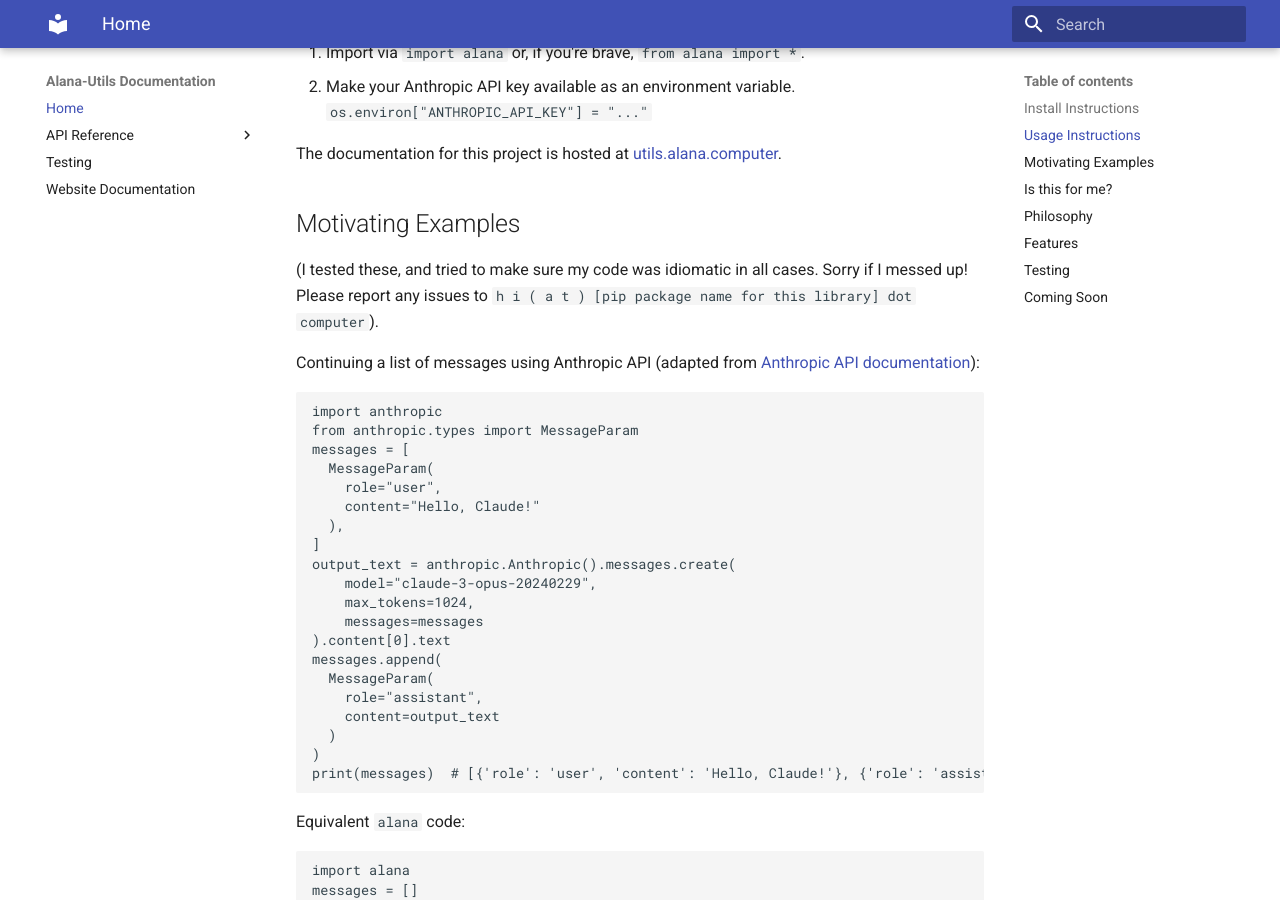
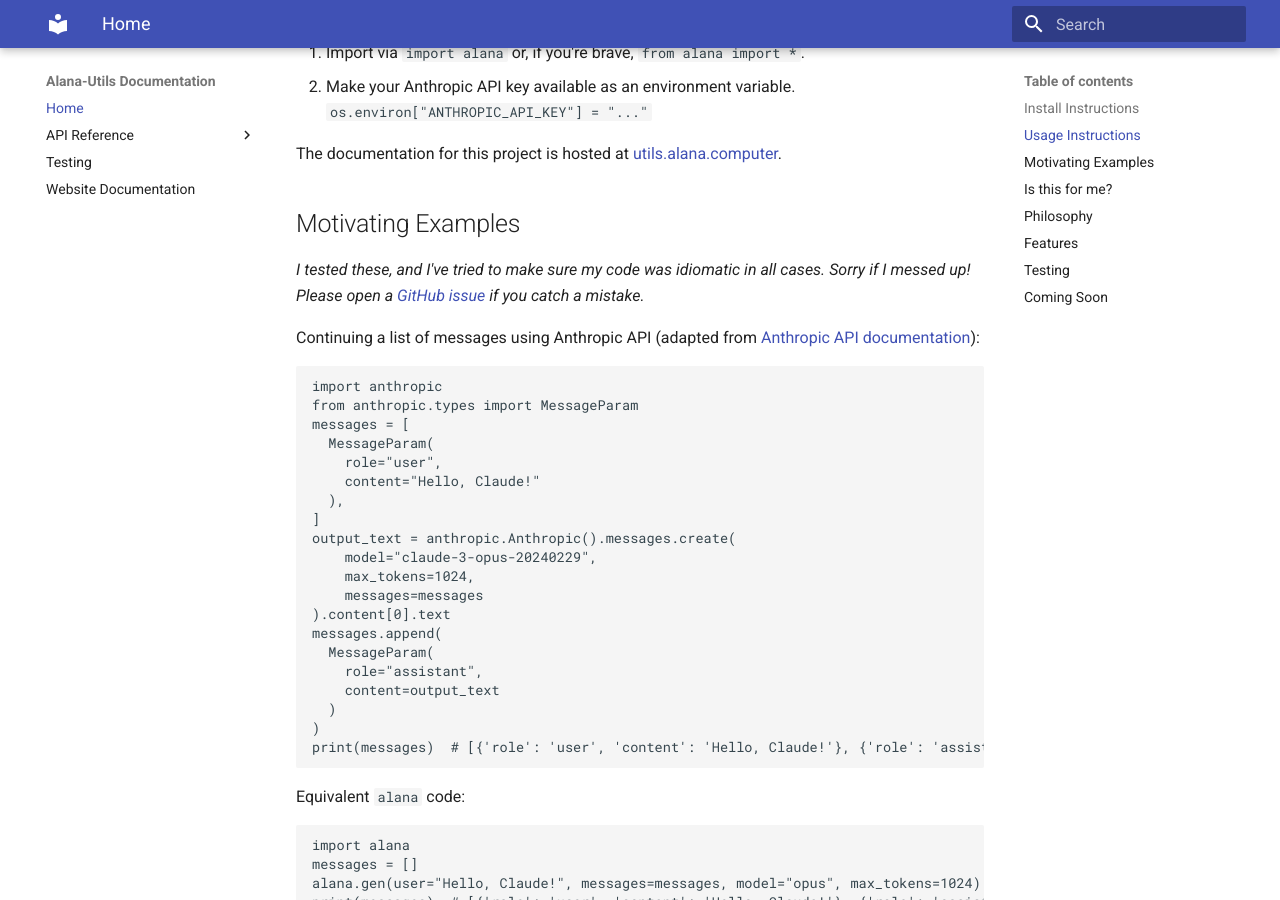
Before and after one commit to alat-rights/alana-utilities, an MkDocs documentation site: the page built from docs/README.md, in a window 1280 px wide and 900 px high, scrolled down 496 px. Built offline with MkDocs 1.6.1 and Material for MkDocs 9.7.7, drawn with Linux system fonts in a browser that asks for light colours.

Commit message:
Update README.md
Issues instead of Email

````diff
--- a/docs/README.md
+++ b/docs/README.md
@@ -17,7 +17,7 @@ pip install alana
 The documentation for this project is hosted at [utils.alana.computer](https://utils.alana.computer).
 
 ## Motivating Examples
-(I tested these, and tried to make sure my code was idiomatic in all cases. Sorry if I messed up! Please report any issues to `h i ( a t ) [pip package name for this library] dot computer`).
+*I tested these, and I've tried to make sure my code was idiomatic in all cases. Sorry if I messed up! Please open a [GitHub issue](https://github.com/alat-rights/alana-utilities/issues) if you catch a mistake.*
 
 Continuing a list of messages using Anthropic API (adapted from [Anthropic API documentation](https://docs.anthropic.com/claude/reference/messages_post)):
 ```
````
